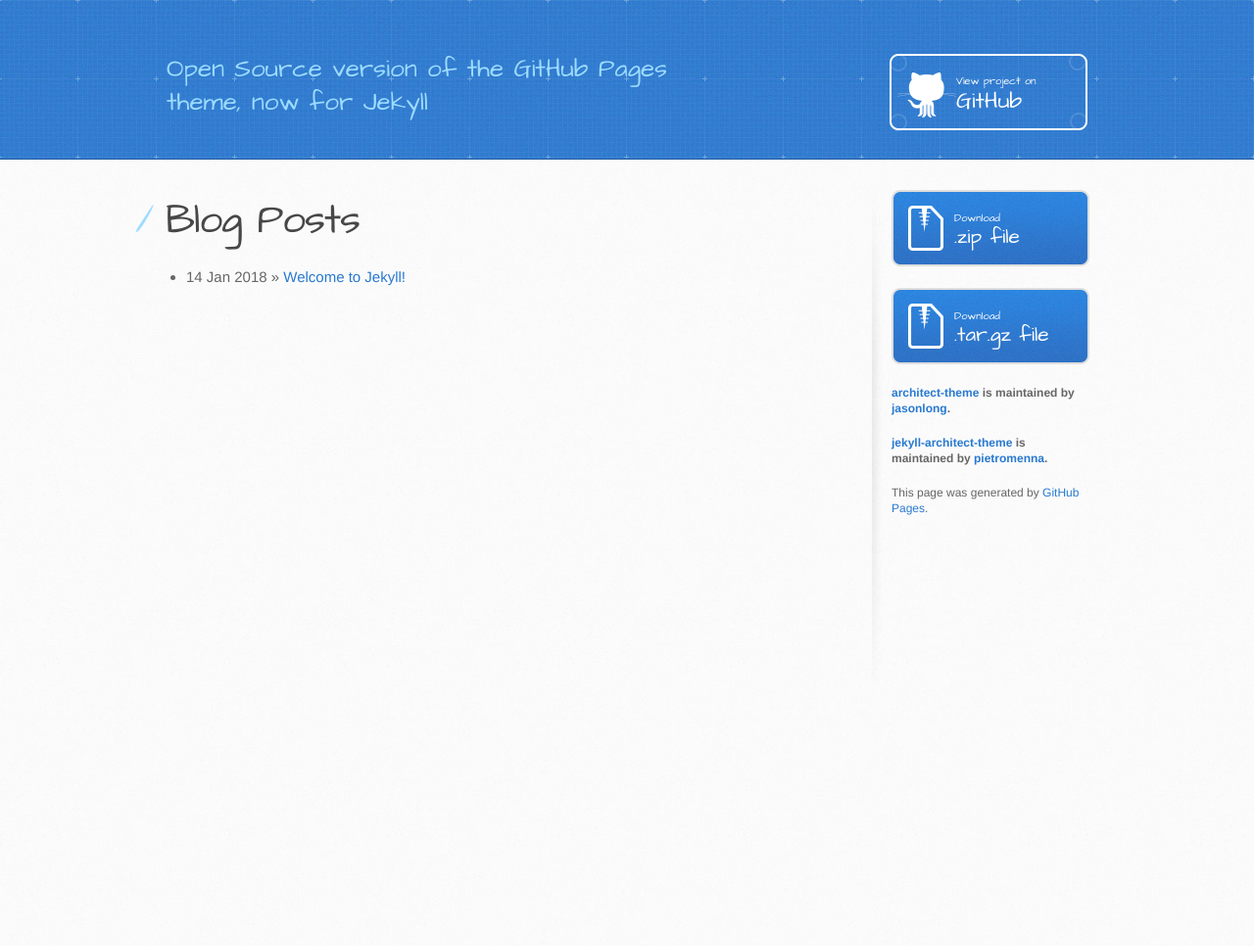
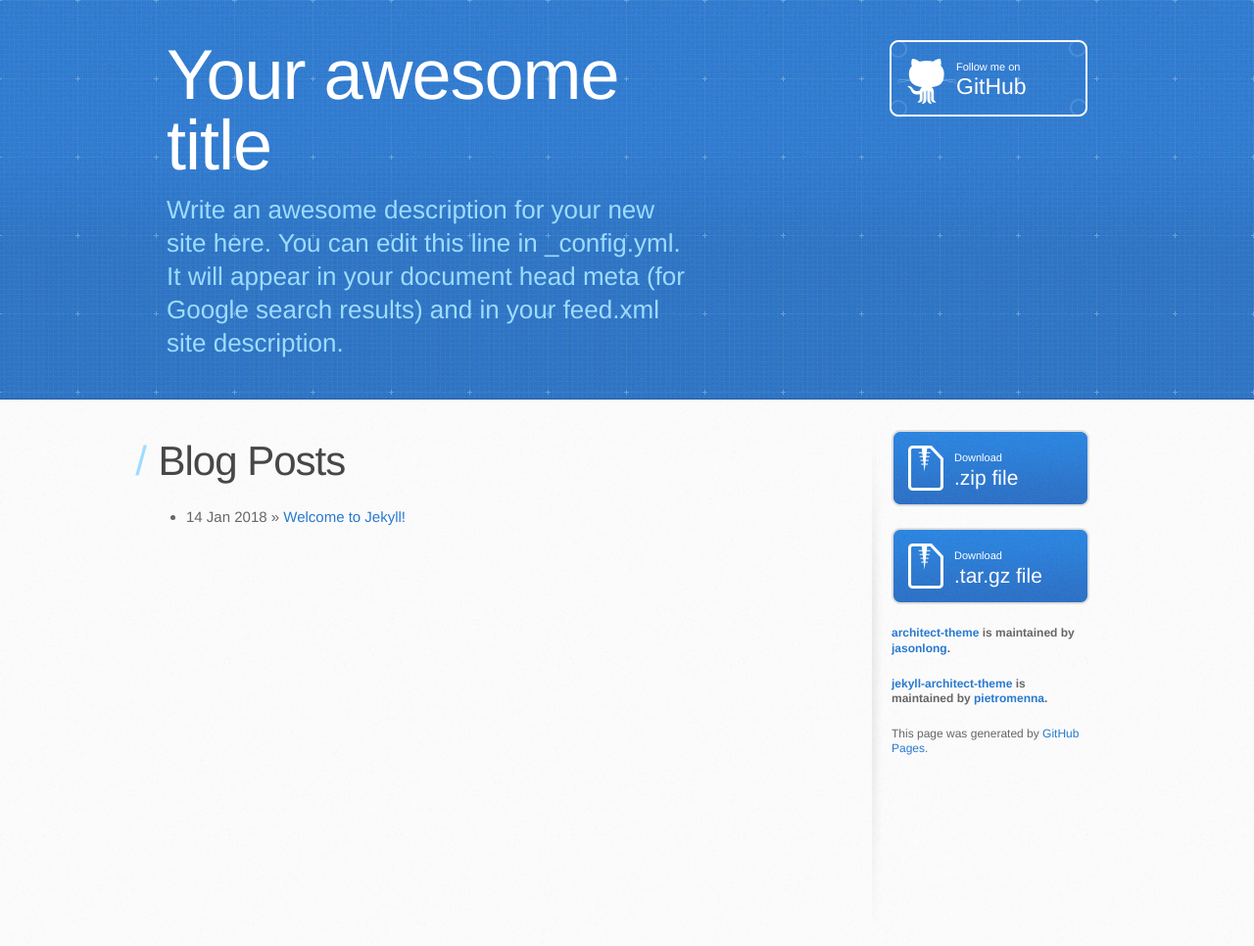
Before and after one commit to gilbertfang/gilbertfang.github.io, a Jekyll site: the page built from index.html, in a window 1280 px wide. Shown: the whole page at 98% size. Built offline with Jekyll 4.4.1, drawn with Linux system fonts in a browser that asks for light colours; before the commit the page ends 900 px from its top, so only the background shows below that.

Commit message:
normalize default layout
normalize default layout

```diff
--- a/_layouts/default.html
+++ b/_layouts/default.html
@@ -4,7 +4,9 @@
     <meta charset='utf-8'>
     <meta http-equiv="X-UA-Compatible" content="chrome=1">
     <meta name="viewport" content="width=device-width, initial-scale=1, maximum-scale=1">
-    <link href='https://fonts.googleapis.com/css?family=Architects+Daughter' rel='stylesheet' type='text/css'>
+     <!--
+	 <link href='https://fonts.googleapis.com/css?family=Architects+Daughter' rel='stylesheet' type='text/css'>
+	 -->
     <link rel="stylesheet" type="text/css" href="{{ site.baseurl }}/stylesheets/stylesheet.css" media="screen" />
     <link rel="stylesheet" type="text/css" href="{{ site.baseurl }}/stylesheets/pygment_trac.css" media="screen" />
     <link rel="stylesheet" type="text/css" href="{{ site.baseurl }}/stylesheets/print.css" media="print" />
@@ -16,12 +18,30 @@
     <title> {{ page.title }} </title>
   </head>
 
+  {% seo %}
+
   <body>
-    <header>
+    <!--<header>
       <div class="inner">
         <h1> {{ site.name }} </h1>
         <h2>Open Source version of the GitHub Pages theme, now for Jekyll</h2>
         <a href="https://github.com/pietromenna/jekyll-architect-theme" class="button"><small>View project on</small> GitHub</a>
+      </div>
+    </header>
+	-->
+
+	 <header>
+      <div class="inner">
+        <a href="{{ '/' | absolute_url }}">
+          <h1>{{ site.title | default: site.github.repository_name }}</h1>
+        </a>
+        <h2>{{ site.description | default: site.github.project_tagline }}</h2>
+        {% if site.github.is_project_page %}
+          <a href="{{ site.github.repository_url }}" class="button"><small>View project on</small> GitHub</a>
+        {% endif %}
+        {% if site.github.is_user_page %}
+          <a href="{{ site.github.repository_url }}" class="button"><small>Follow me on</small> GitHub</a>
+        {% endif %}
       </div>
     </header>
 
```
